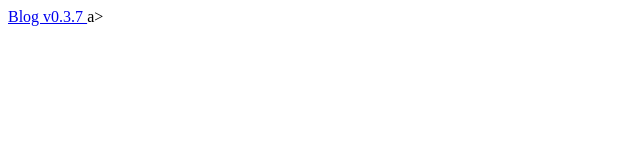
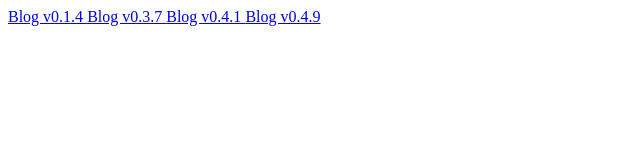
Before and after one commit to dykatx/blog-prev, a plain HTML site: page index.html in a window 1280 px wide. Shown: the whole page, without its empty margins (0-640 px from the left). Drawn offline with Linux system fonts and the light colour scheme.

Commit message:
Add links for multiple blog versions in index.html

```diff
--- a/index.html
+++ b/index.html
@@ -1 +1,4 @@
-<a href='blog-v0.3.7/index.html'> Blog v0.3.7 </a>a>
+<a href='blog-v0.1.4/index.html'> Blog v0.1.4 </a>
+<a href='blog-v0.3.7/index.html'> Blog v0.3.7 </a>
+<a href='blog-v0.4.1/index.html'> Blog v0.4.1 </a>
+<a href='blog-v0.4.9/index.html'> Blog v0.4.9 </a>
```
